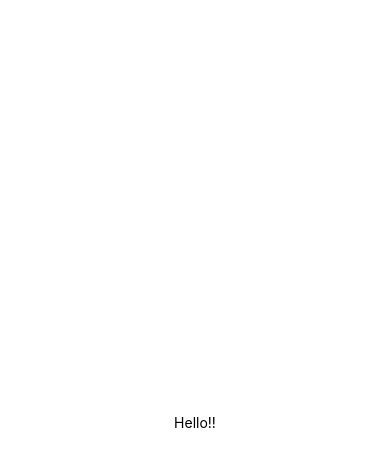
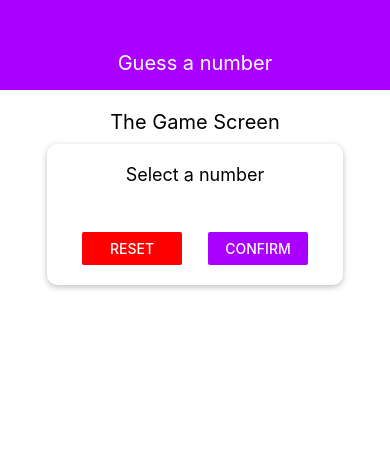
Before and after one commit to ohotnikarturik/react-native-expo-first-app, a React Native app: screen / in a window 390 px wide. Shown: the top 466 px of the page. Built offline with nearby package versions, Linux system fonts and the light colour scheme.

Commit message:
card component

```diff
--- a/App.js
+++ b/App.js
@@ -1,20 +1,20 @@
 import React, { useState } from "react";
 import { StyleSheet, View, Text } from "react-native";
+import { Header } from './components/Header';
+import { StartGameScreen } from './screens/StartGameScreen';
 
 
 export default function App() {
-
   return (
-    <View style={styles.container}>
-      <Text>Hello!!</Text>
+    <View style={styles.screen}>
+      <Header title={'Guess a number'} />
+      <StartGameScreen />
     </View>
   );
 }
 
 const styles = StyleSheet.create({
-  container: {
-    height: "100%",
-    justifyContent: "center",
-    alignItems: "center"
+  screen: {
+    flex: 1
   }
 });
--- /dev/null
+++ b/components/Card.js
@@ -0,0 +1,23 @@
+import React from 'react'
+import { Text, TextInput, View, Button, StyleSheet } from 'react-native'
+
+const Card = ({children, style}) => {
+  return (
+  <View style={{...styles.card, ...style}}>{children}</View>
+  )
+}
+
+const styles = StyleSheet.create({
+  card: {
+    shadowColor: 'black',
+    shadowRadius: 6,
+    shadowOpacity: 0.26,
+    shadowOffset: { width: 0, height: 2},
+    elevation: 5,
+    backgroundColor: 'white',
+    padding: 20,
+    borderRadius: 10
+  },
+})
+
+export default Card
--- /dev/null
+++ b/components/Header.js
@@ -0,0 +1,28 @@
+import React from 'react'
+import { View, Text, StyleSheet } from 'react-native'
+
+import Colors from '../constant/colors'
+import colors from '../constant/colors'
+
+export const Header = ({title}) => {
+  return (
+    <View style={styles.header}>
+      <Text style={styles.headerTitle}>{title}</Text>
+    </View>
+  )
+}
+
+const styles = StyleSheet.create({
+  header: {
+    width: '100%',
+    height: 90,
+    paddingTop: 36,
+    backgroundColor: colors.primary,
+    alignItems: 'center',
+    justifyContent: 'center'
+  },
+  headerTitle: {
+    color: colors.white,
+    fontSize: 20
+  }
+})
--- /dev/null
+++ b/constant/colors.js
@@ -0,0 +1,5 @@
+export default {
+  primary: '#aa00ff',
+  red: 'red',
+  white: 'white'
+}
--- /dev/null
+++ b/screens/StartGameScreen.js
@@ -0,0 +1,56 @@
+import React from "react";
+import { View, Text, StyleSheet, TextInput, Button } from "react-native";
+
+import Card from '../components/Card'
+import Colors from '../constant/colors'
+
+
+export const StartGameScreen = ({ title }) => {
+  return (
+    <View style={styles.screen}>
+      <Text style={styles.title}>The Game Screen</Text>
+      <Card style={styles.inputContainer}>
+        <Text style={styles.inputTitle}>Select a number</Text>
+        <TextInput style={styles.input} />
+        <View style={styles.buttonContainer}>
+          <View style={styles.button}><Button title={'Reset'} onPress={() => {}} color={Colors.red} /></View>
+          <View style={styles.button}><Button title={'Confirm'} onPress={() => {}} color={Colors.primary} /></View>
+        </View>
+      </Card>
+    </View>
+  );
+};
+
+const styles = StyleSheet.create({
+  screen: {
+    flex: 1,
+    padding: 10,
+    alignItems: 'center',
+  },
+  title: {
+    fontSize: 20,
+    marginVertical: 10,
+  },
+  inputContainer: {
+    width: 300,
+    maxWidth: '80%',
+    alignItems: "center",
+  },
+  inputTitle: {
+    fontSize: 18,
+    marginBottom: 10
+  },
+  input: {
+    padding: 10,
+    width: '100%'
+  },
+  buttonContainer: {
+    flexDirection: 'row',
+    width: '100%',
+    justifyContent: 'space-between',
+    paddingHorizontal: 15
+  },
+  button: {
+    width: 100
+  }
+});
```
Also changed, not shown: 1 other file (tests, documents, lock files or other folders).
